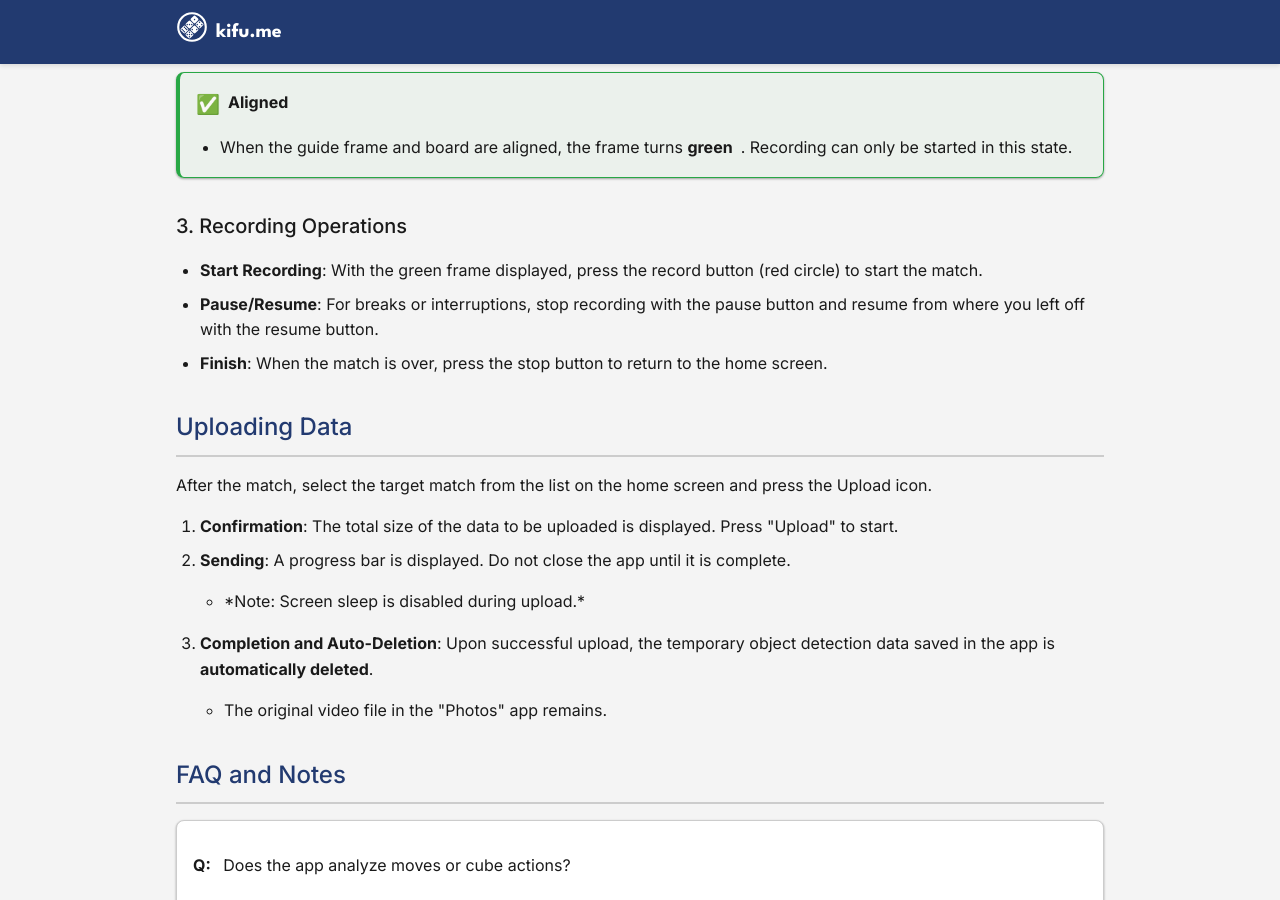
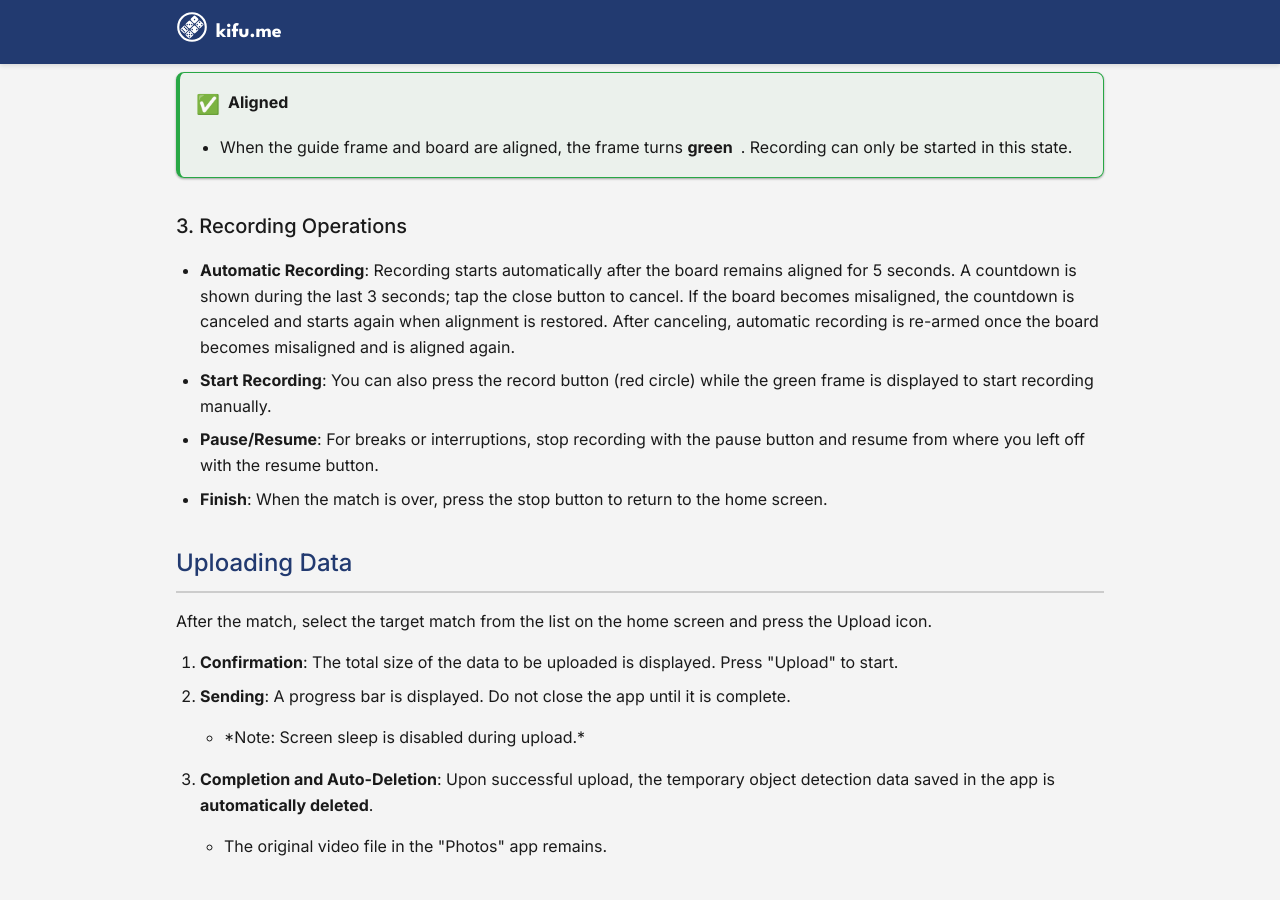
Before and after one commit to mkisono/kifume-support, a Jekyll site: the page built from APP.md, in a window 1280 px wide and 900 px high, scrolled down 3636 px. Built offline with Jekyll 4.4.1, drawn with Linux system fonts in a browser that asks for light colours.

Commit message:
update recording operations: add automatic recording feature and clarify manual start

```diff
--- a/APP.md
+++ b/APP.md
@@ -120,7 +120,8 @@ On the recording screen, align the board while viewing the camera feed and recor
 ### 3. Recording Operations
 
 <ul>
-<li><strong>Start Recording</strong>: With the green frame displayed, press the record button (red circle) to start the match.</li>
+<li><strong>Automatic Recording</strong>: Recording starts automatically after the board remains aligned for 5 seconds. A countdown is shown during the last 3 seconds; tap the close button to cancel. If the board becomes misaligned, the countdown is canceled and starts again when alignment is restored. After canceling, automatic recording is re-armed once the board becomes misaligned and is aligned again.</li>
+<li><strong>Start Recording</strong>: You can also press the record button (red circle) while the green frame is displayed to start recording manually.</li>
 <li><strong>Pause/Resume</strong>: For breaks or interruptions, stop recording with the pause button and resume from where you left off with the resume button.</li>
 <li><strong>Finish</strong>: When the match is over, press the stop button to return to the home screen.</li>
 </ul>
```
Also changed, not shown: APP_jp.md (+2 -1 lines).
